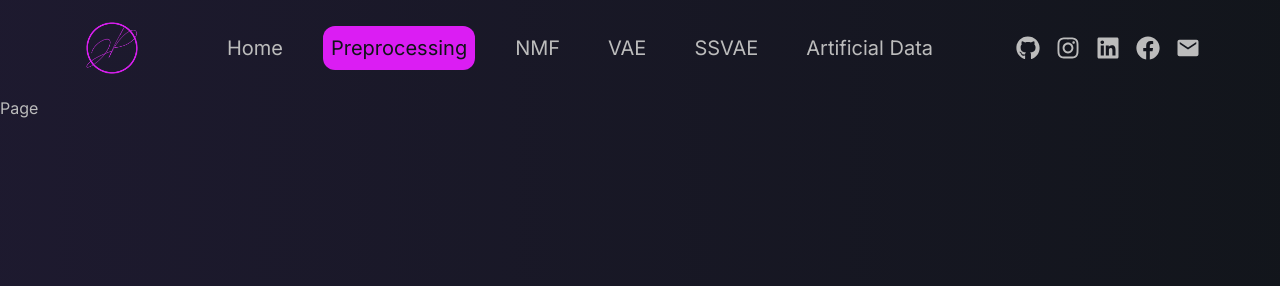
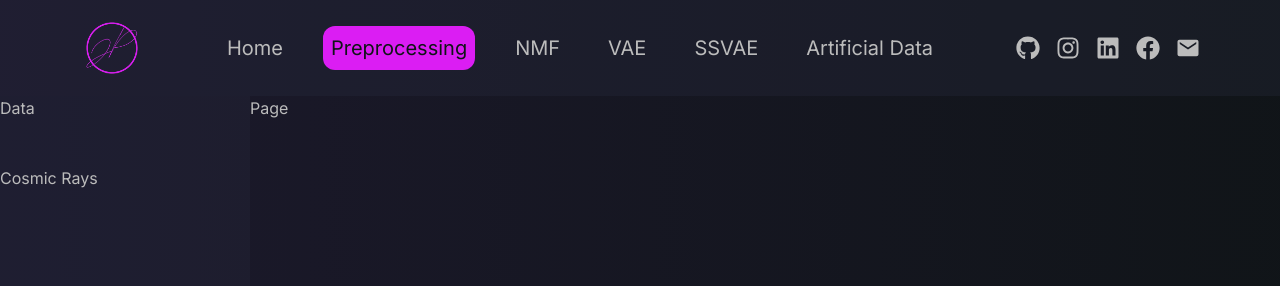
Before and after one commit to jonperk318/ml-analysis-of-hyperspectral-data-app, a Next.js app: page /preprocessing in a window 1280 px wide. Shown: the top 286 px of the page. Built offline with nearby package versions, Linux system fonts and the light colour scheme.

Commit message:
Creating sidebar

```diff
--- a/src/app/preprocessing/page.tsx
+++ b/src/app/preprocessing/page.tsx
@@ -1,6 +1,19 @@
 "use client"
+import {motion} from "framer-motion";
+import Sidebar from "../../components/sidebar.jsx";
 
-import {motion} from "framer-motion";
+const sections = [
+    {
+        name: "Data",
+        img: ["machine-learning-analysis-of-hyperspectral-data/svg-figures/preprocessing/Grain 1 Images.svg", "machine-learning-analysis-of-hyperspectral-data/svg-figures/preprocessing/Grain 2 Images.svg"],
+        desc: ["test1", "test2"]
+    },
+    {
+        name: "Cosmic Rays",
+        img: ["machine-learning-analysis-of-hyperspectral-data/png-figures/preprocessing/cosmic-rays/2) Grain 2 Cosmic Ray Points (before removal 1).gif", "machine-learning-analysis-of-hyperspectral-data/png-figures/preprocessing/cosmic-rays/4) Grain 2 Cosmic Ray Points (after removal 1).gif"],
+        desc: ["Test3", "test4"]
+    }
+]
 
 const PreprocessingPage = () => {
 
@@ -11,8 +24,11 @@ const PreprocessingPage = () => {
         animate={{y: "0%"}}
         transition={{duration: 1}}
         >
-            <div>
-                Page
+            <div className="">
+                <Sidebar sections={sections} />
+                <div className="absolute h-[800vh] left-[120px] md:left-[180px] lg:left-[220px] xl:left-[250px] w-[calc(100vw-120px)] md:w-[calc(100vw-180px)] lg:w-[calc(100vw-220px)] xl:w-[calc(100vw-250px)]">
+                    Page
+                </div>
             </div>
         </motion.div>
     )
--- a/src/components/navbar.jsx
+++ b/src/components/navbar.jsx
@@ -72,7 +72,7 @@ const Navbar = () => {
     }
 
     return (
-        <div className="h-full flex items-center justify-between px-4 sm:px-8 md:px-12 lg:px-20 xl:px-30 text-xl">
+        <div className="h-full flex items-center justify-between px-4 sm:px-8 md:px-12 lg:px-20 xl:px-30 text-xl bg-space-cadet/[0.3]">
             {/* LOGO */}
             <div className="z-40 justify-center">
                 <Link href="https://www.jayandsparrow.com/">
--- /dev/null
+++ b/src/components/sidebar.jsx
@@ -0,0 +1,15 @@
+"use client"
+
+const Sidebar = ({sections}) => {
+
+    return (
+            <div className="fixed flex flex-col h-[100vh] w-[120px] md:w-[180px] lg:w-[220px] xl:w-[250px] bg-space-cadet/[0.3]">
+                {sections.map((section) => (
+                    <a className="w-full h-[70px] text-left justify-center hover:bg-lilac focus:bg-purple"
+                    href={`#${section.name}`} key={section.name}>{section.name}</a>
+                ))}
+            </div>
+    )
+}
+
+export default Sidebar;
--- a/tsconfig.json
+++ b/tsconfig.json
@@ -21,6 +21,6 @@
       "@/*": ["./src/*"]
     }
   },
-  "include": ["next-env.d.ts", "**/*.ts", "**/*.tsx", ".next/types/**/*.ts"],
+  "include": ["next-env.d.ts", "**/*.ts", "**/*.tsx", ".next/types/**/*.ts", "src/components/sidebar.tsx", "src/components/navlink.jsx", "src/components/navbar.jsx", "src/components/navbar.jsx", "src/components/transitionProvider.jsx", "src/components/navbar.jsx", "src/components/transitionProvider.jsx"],
   "exclude": ["node_modules"]
 }
```
